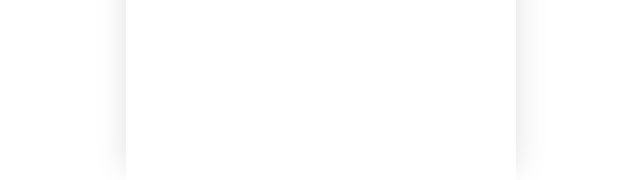
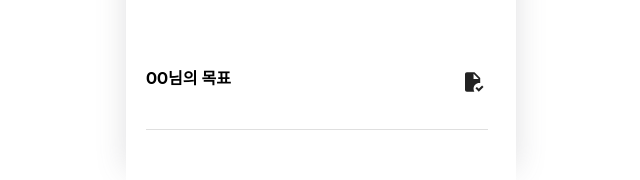
Before and after one commit to GrowPalette/GrowPalette-Web, a React (Create React App) app: page /goal in a window 1280 px wide. Shown: the part 681-861 px from the top of the page, without its empty margins (319-959 px from the left). Built offline with nearby package versions, Linux system fonts and the light colour scheme.

Commit message:
goal main 하는중

```diff
--- a/src/components/GoalCreation.js
+++ b/src/components/GoalCreation.js
@@ -3,6 +3,7 @@ import styled from "styled-components";
 import AddGoalIcon from "../assets/images/add_goal.svg"; // 아이콘 이미지 임포트
 import LeftIcon from "../assets/images/left.svg"; // 왼쪽 화살표 아이콘 임포트
 import RightIcon from "../assets/images/right.svg"; // 오른쪽 화살표 아이콘 임포트
+import CheckGoalIcon from "../assets/images/check_goal.svg"; // 체크 아이콘 임포트
 
 const GoalCreation = () => {
   const [selectedTab, setSelectedTab] = useState("monthly");
@@ -55,6 +56,11 @@ const GoalCreation = () => {
           </Stat>
         </Box>
       </LayoutContainer>
+      <NewContainer>
+        <GoalText>OO님의 목표</GoalText>
+        <CheckIcon src={CheckGoalIcon} alt="check goal icon" />
+        <HorizontalLine /> {/* 수평선 추가 */}
+      </NewContainer>
     </GoalCreationContainer>
   );
 };
@@ -176,3 +182,36 @@ const StatValue = styled.span`
   color: #000000; /* 값 텍스트 색상 */
   font-weight: bold; /* 값 텍스트 굵기 */
 `;
+
+const NewContainer = styled.div`
+  width: 342px;
+  height: 212.5px;
+  display: flex;
+  flex-direction: column;
+  gap: 24px;
+  margin-top: 40px; /* NewContainer와 위의 LayoutContainer 간의 간격 확대 */
+  position: relative; /* 체크 아이콘을 컨테이너 안에 위치시키기 위해 상대 위치 설정 */
+`;
+
+const GoalText = styled.span`
+  font-family: Roboto;
+  font-size: 16px;
+  font-weight: 700;
+  line-height: 18.75px;
+  text-align: left;
+`;
+
+const CheckIcon = styled.img`
+  width: 19.5px; /* 아이콘 너비 */
+  height: 20px; /* 아이콘 높이 */
+  position: absolute; /* 절대 위치 지정 */
+  top: 2px; /* 상단에서 2px 떨어진 위치 */
+  right: 4px; /* 우측에서 4px 떨어진 위치 */
+`;
+
+const HorizontalLine = styled.div`
+  width: 342px; /* NewContainer와 동일한 너비 */
+  height: 1px; /* 선의 두께 */
+  background-color: #dfdfdf; /* 선의 색상 */
+  margin-top: 16px; /* 텍스트와 수평선 사이의 간격 */
+`;
```
Also changed, not shown: src/assets/images/check_goal.svg (added), src/assets/images/checkbox.svg (added).
